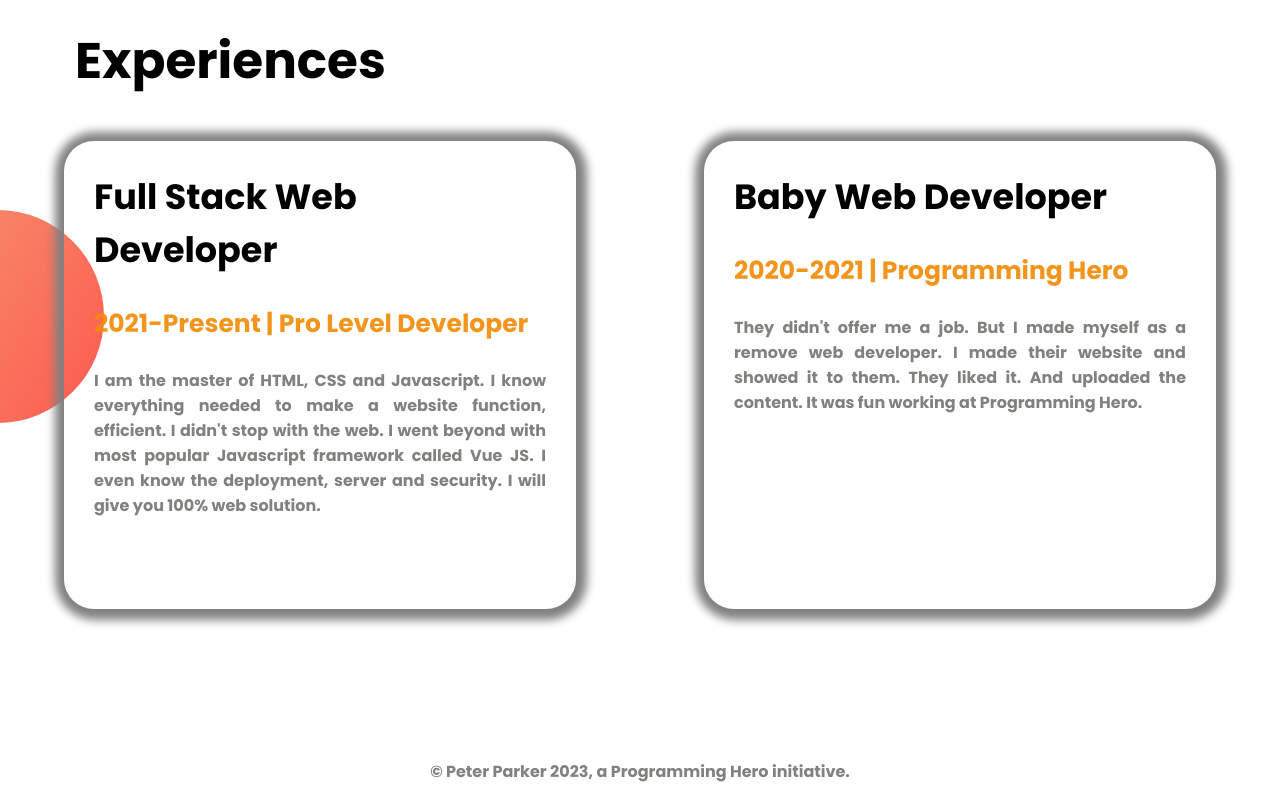
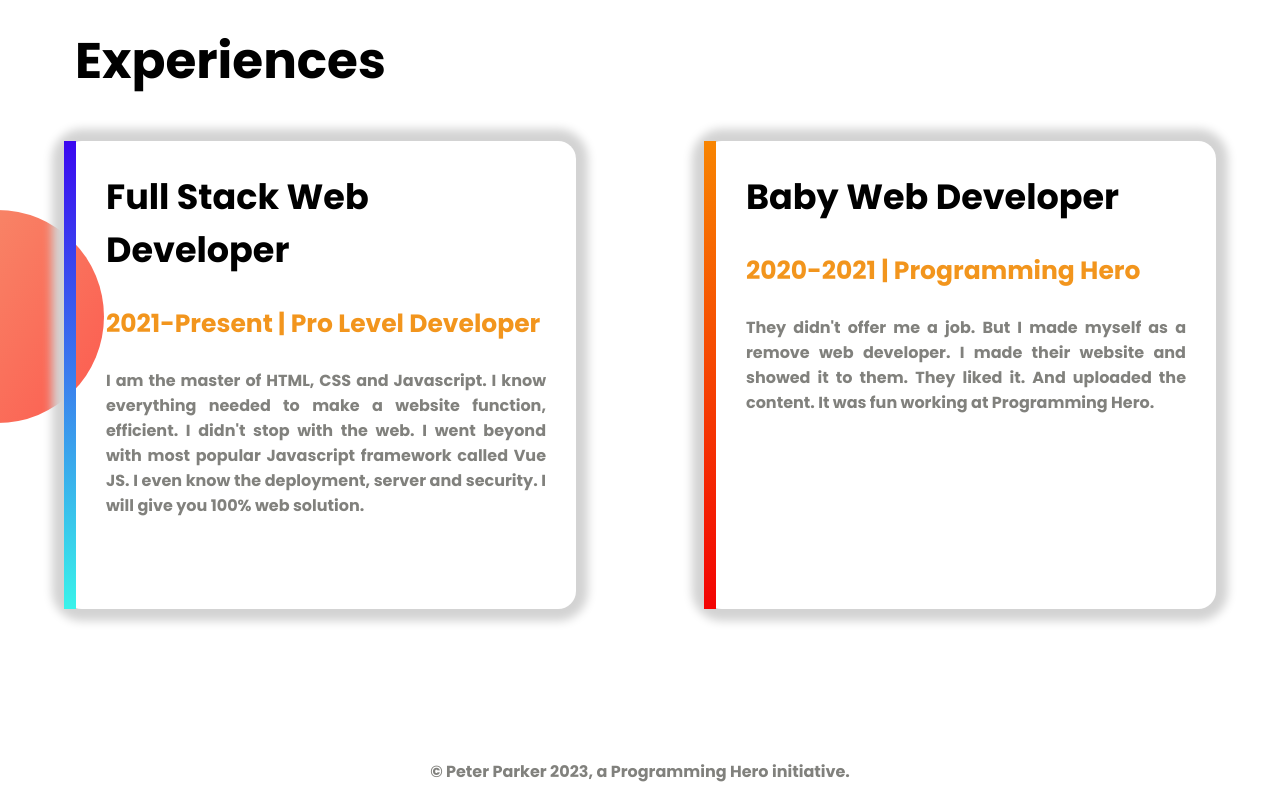
Before and after one commit to mdesabd/developer-portfolio, a plain HTML site: page index.html in a window 1280 px wide. Shown: the part 1330-2130 px from the top of the page. Drawn offline with Linux system fonts and the light colour scheme.

Commit message:
Left border gradient works done

```diff
--- a/index.html
+++ b/index.html
@@ -26,16 +26,12 @@
                 Hero.</p>
             <a class="link-button" target="_blank" href="https://www.linkedin.com/in/ahmadul-bari/">Hire Me</a>
         </div>
-
         <div class="width-half side-cover"><img src="images/jhankar.png" alt="jhankar"></div>
     </section>
 
 
-
-
     <Section class="dream-tycoon-bannar flexible-container">
         <div class="width-half"><img src="images/jhankar2.png" alt="jhankar"></div>
-
         <div class="width-half side-cover">
             <h1>To be a Tycoon</h1>
             <h3> Become a web developer</h3>
@@ -44,16 +40,13 @@
                 make simple website. My goal is to build 3 websites and learn advanced topics.</p>
             <a class="link-button" target="_blank" href="https://www.linkedin.com/in/ahmadul-bari/">DOWNLOAD RESUME</a>
         </div>
-
     </Section>
-
-
 
 
     <section class="experience-bannar">
         <h1 class="margin">Experiences</h1>
         <div class=" flexible-container">
-            <div id="web-dev" class="web-dev-exp width-half">
+            <div id="web-gradient" class="web-dev-exp ">
                 <h2>Full Stack Web Developer</h2>
                 <h3><span class="orenged-color">2021-Present | Pro Level Developer</span></h3>
                 <p>I am the master of HTML, CSS and Javascript. I know everything needed to make a website function,
@@ -65,8 +58,7 @@
                     deployment, server and security. I will give you 100% web solution.</p>
             </div>
 
-
-            <div class=" web-dev-exp width-half">
+            <div id="baby-gradient" class="web-dev-exp">
                 <h2>Baby Web Developer</h2>
                 <h3><span class="orenged-color">2020-2021 | Programming Hero</span></h3>
                 <p>They didn't offer me a job. But I made myself as a remove web developer.
@@ -76,9 +68,6 @@
             </div>
         </div>
     </section>
-
-
-
 
     <footer>
         <p>© Peter Parker 2023, a Programming Hero initiative.</p>
--- a/style.css
+++ b/style.css
@@ -78,18 +78,43 @@ p {
 }
 
 .web-dev-exp {
-    box-sizing: border-box;
+    width: 40%;
     margin-left: 5%;
     margin-right: 5%;
     padding-left: 30px;
     padding-bottom: 75px;
     padding-right: 30px;
-    border-radius: 30px;
-    box-shadow: 1px 1px 10px 10px grey;
-    /*ata blur korar tag,
+    border-radius: 18px;
+    box-shadow: 0px 0px 10px 12px lightgray;
+    -webkit-border-radius: 18px;
+    -moz-border-radius: 18px;
+    -ms-border-radius: 18px;
+    -o-border-radius: 18px;
+}
+
+/*ata blur korar tag,
     box shado color korar tag*/
+#baby-gradient {
+    border-left: 12px solid;
+    border-image: linear-gradient(rgb(248, 133, 1), rgb(243, 3, 3));
+    border-image-slice: 1;
 }
+
+
+#web-gradient {
+    border-left: 12px solid;
+    border-image-slice: 1;
+    border-image: linear-gradient(rgb(58, 7, 240), rgb(57, 243, 234));
+    border-image-slice: 1;
+
+}
+
+/* এই gradiant নিয়ে আনেক কষ্ট করসি্‌     ......।। মাথাতা আমার আবেথা ধরে গেছেরে্‌ ...।। খুবি খারাপ লাগতেছিল .........অবশেষে i have done,,,, alhamdulillah */
+
+
 
 footer p {
     text-align: center;
 }
+
+/* ফুতার এর মধহে মধ্যে কে আছে তার জন্য কমান্ড */
```
